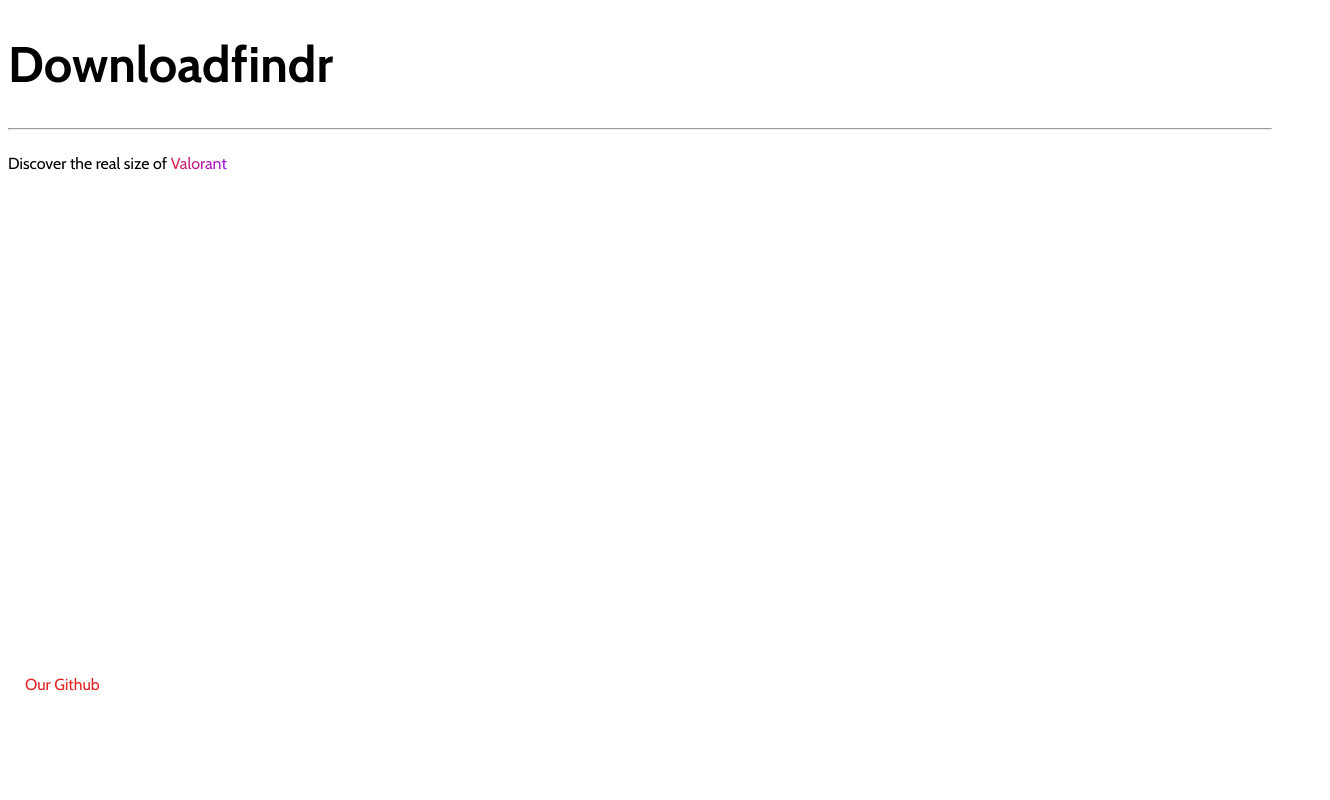
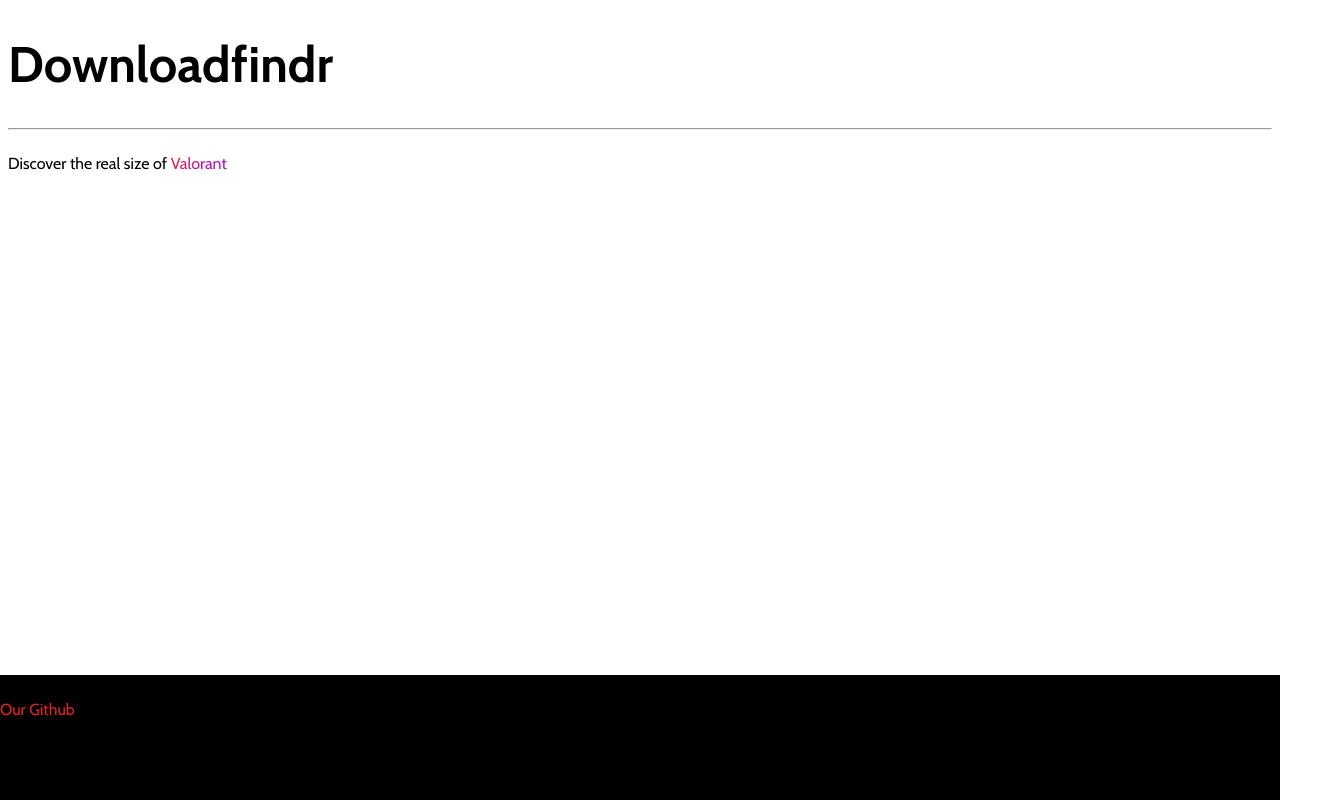
Before and after one commit to Curleta/downloadfindr, a plain HTML site: page index.html in a window 1280 px wide. Shown: the whole page, 1330 px wide, since content can reach past the window. Drawn offline with nearby package versions, Linux system fonts and the light colour scheme.

Commit message:
Changed values of padding and added background color to footer

```diff
--- a/assets/main.css
+++ b/assets/main.css
@@ -16,7 +16,8 @@ footer {
     height: 100px;
     width: 100%;
     overflow: hidden;
-    padding: 25px;
+    padding: 25px 0 0 0;
+    background-color: #000;
 }
 
 #title {
```
